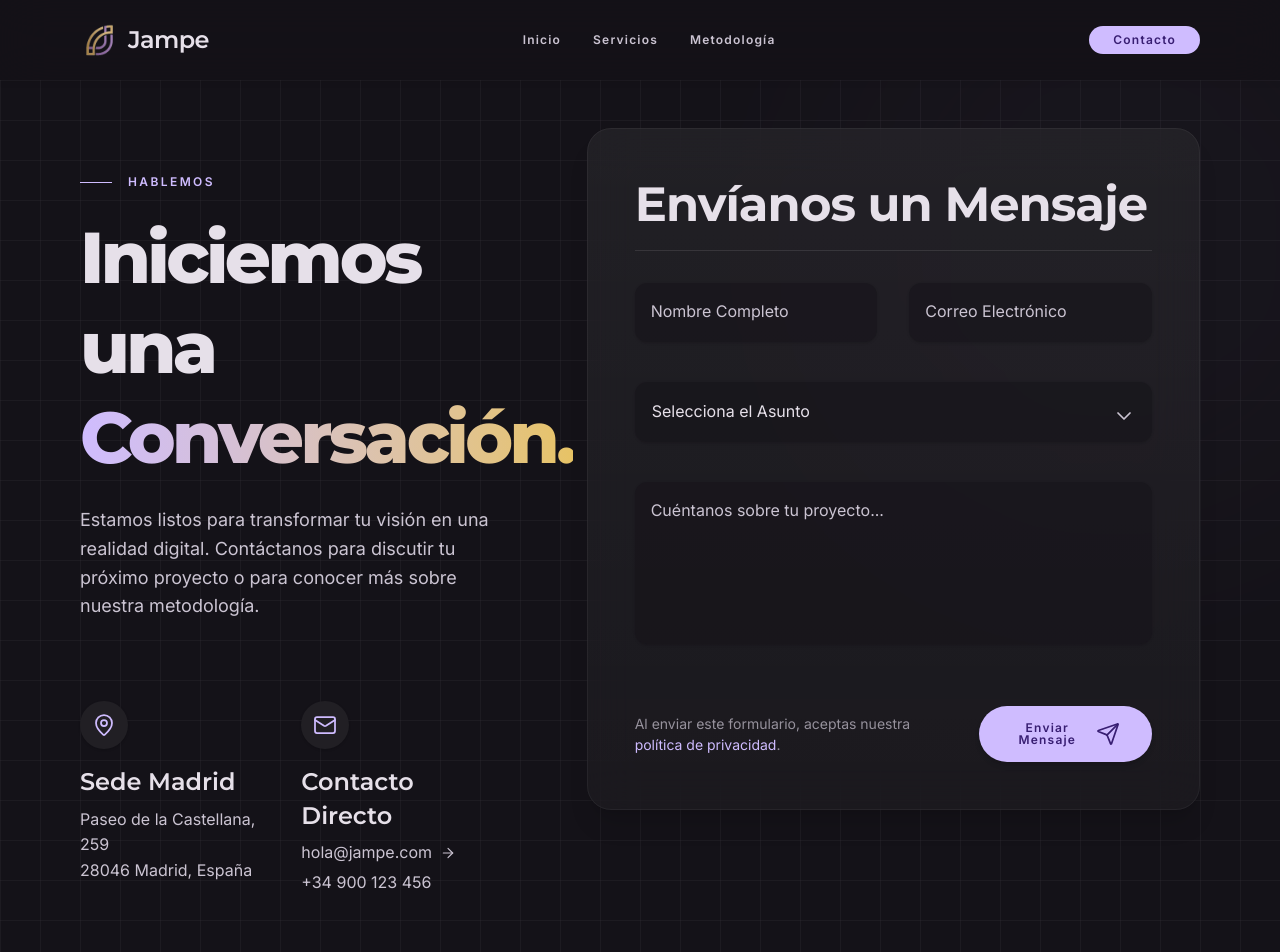
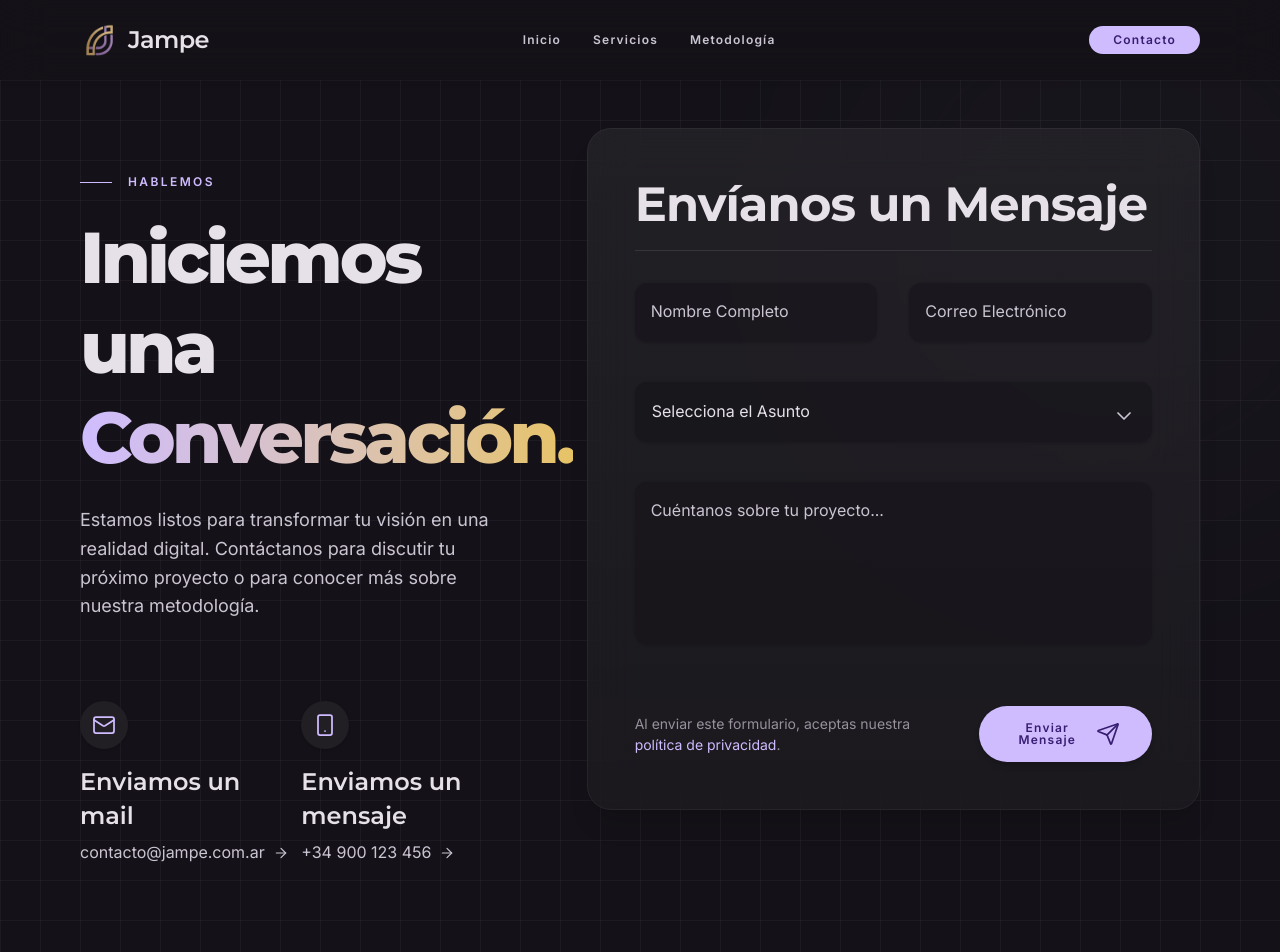
Before and after one commit to JoaquinPerrier/MS, a Next.js app: page /contacto in a window 1280 px wide. Shown: the top 952 px of the page. Built offline with nearby package versions, Linux system fonts and the light colour scheme.

Commit message:
Cambios en /contact page

```diff
--- a/app/contacto/page.tsx
+++ b/app/contacto/page.tsx
@@ -57,24 +57,11 @@ export default function ContactPage() {
             <div className="grid grid-cols-1 sm:grid-cols-2 gap-8 pt-8">
               <div className="space-y-4">
                 <div className="w-12 h-12 rounded-full bg-surface-container flex items-center justify-center text-primary shadow-sm">
-                  <Icon name="location_on" className="text-[24px]" />
-                </div>
-                <div>
-                  <h3 className="font-headline-md text-headline-md text-on-surface mb-2">Sede Madrid</h3>
-                  <address className="not-italic font-body-md text-body-md text-on-surface-variant">
-                    Paseo de la Castellana, 259
-                    <br />
-                    28046 Madrid, España
-                  </address>
-                </div>
-              </div>
-              <div className="space-y-4">
-                <div className="w-12 h-12 rounded-full bg-surface-container flex items-center justify-center text-primary shadow-sm">
                   <Icon name="mail" className="text-[24px]" />
                 </div>
                 <div>
                   <h3 className="font-headline-md text-headline-md text-on-surface mb-2">
-                    Contacto Directo
+                    Enviamos un mail
                   </h3>
                   <a
                     className="font-body-md text-body-md text-on-surface-variant hover:text-primary transition-colors duration-300 flex items-center gap-2"
@@ -83,7 +70,23 @@ export default function ContactPage() {
                     {site.email}
                     <Icon name="arrow_forward" className="text-[16px]" />
                   </a>
-                  <p className="font-body-md text-body-md text-on-surface-variant mt-1">{site.phone}</p>
+                </div>
+              </div>
+              <div className="space-y-4">
+                <div className="w-12 h-12 rounded-full bg-surface-container flex items-center justify-center text-primary shadow-sm">
+                  <Icon name="smartphone" className="text-[24px]" />
+                </div>
+                <div>
+                  <h3 className="font-headline-md text-headline-md text-on-surface mb-2">
+                    Enviamos un mensaje
+                  </h3>
+                  <a
+                    className="font-body-md text-body-md text-on-surface-variant hover:text-primary transition-colors duration-300 flex items-center gap-2"
+                    href={`tel:${site.phone.replace(/\s/g, "")}`}
+                  >
+                    {site.phone}
+                    <Icon name="arrow_forward" className="text-[16px]" />
+                  </a>
                 </div>
               </div>
             </div>
--- a/components/ContactForm.tsx
+++ b/components/ContactForm.tsx
@@ -231,7 +231,7 @@ function HomeForm({
           </>
         ) : (
           <>
-            Solicitar Consulta Gratuita
+            Enviar consulta
             <Icon name="send" className="text-[18px]" />
           </>
         )}
--- a/lib/site.ts
+++ b/lib/site.ts
@@ -2,7 +2,7 @@ export const site = {
   name: "Jampe",
   tagline:
     "Construimos el futuro de la presencia digital con ingeniería de precisión y diseño de alto nivel para empresas visionarias.",
-  email: "hola@jampe.com",
+  email: "contacto@jampe.com.ar",
   phone: "+34 900 123 456",
   whatsappMessage: "Hola, quiero hacer una consulta.",
 } as const;
```
